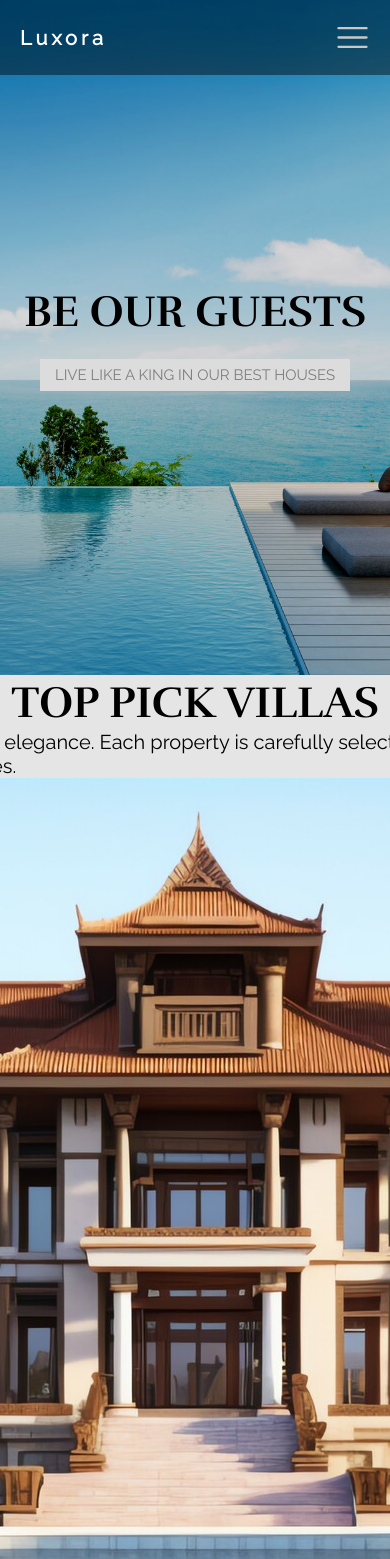
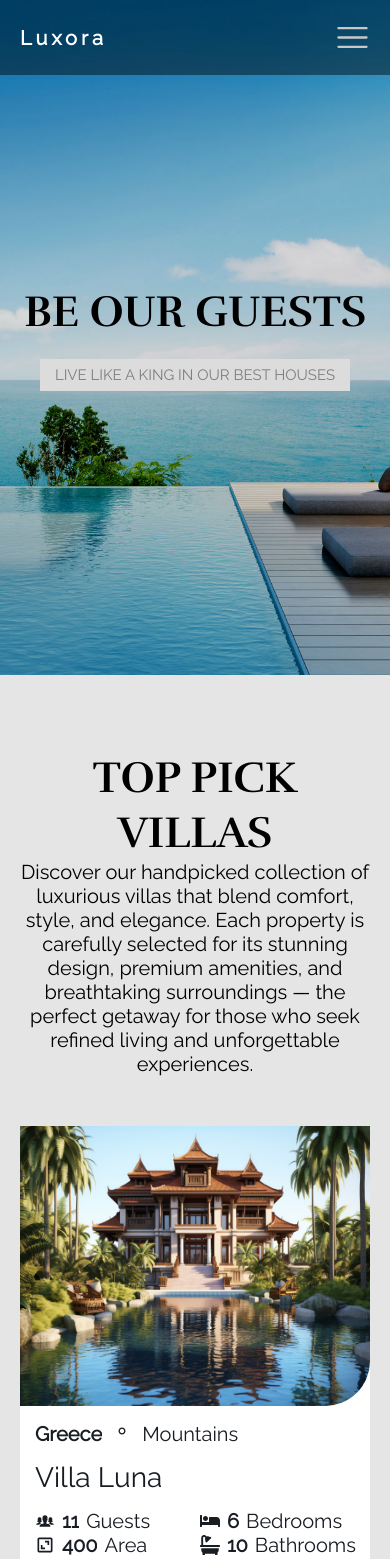
Before and after one commit to kunj-pandya/react-mini-projects, a React (Vite) app in the folder luxora-real-estate/: page / in a window 390 px wide. Shown: the top 1559 px of the page. Built offline with nearby package versions, Linux system fonts and the light colour scheme; a web font is replaced by a local one.

Commit message:
add styling for top villas

```diff
--- a/luxora-real-estate/src/App.css
+++ b/luxora-real-estate/src/App.css
@@ -219,6 +219,162 @@ h5 {
     }
 }
 
+/*************************TOP VILLAS STYLING***************************************************/
+#topVillas {
+    display: flex;
+    flex-direction: column;
+    justify-content: center;
+    align-items: center;
+    padding: 75px 20px;
+    max-width: 1500px;
+    min-width: 1500px;
+}
+
+#topVillas p {
+    max-width: 1280px;
+    text-align: center;
+    margin-bottom: 50px;
+}
+
+.villasContainer {
+    display: flex;
+    flex-wrap: wrap;
+    justify-content: space-between;
+    width: 100%;
+}
+
+.villasContainer .card {
+    width: 432px;
+    height: 460px;
+    display: flex;
+    flex-direction: column;
+    background: #ffffff;
+    margin-bottom: 30px;
+    position: relative;
+    text-decoration: none;
+    color: #181d24;
+}
+
+.villasContainer .card img {
+    width: 100%;
+    height: 280px;
+    border-bottom-right-radius: 45px;
+    margin-bottom: 15px;
+}
+
+.villasContainer .card .location_text {
+    display: flex;
+    align-items: center;
+    gap: 10px;
+    margin-bottom: 15px;
+    padding-left: 15px;
+}
+
+.villasContainer .card .location_text span:first-child {
+    font-weight: bold;
+}
+
+.villasContainer .card .title_text {
+    font-size: 28px;
+    font-weight: 500;
+    margin-bottom: 15px;
+    padding-left: 15px;
+}
+
+.villasContainer .card .specifications {
+    display: flex;
+    flex-wrap: wrap;
+    padding-left: 15px;
+}
+
+.villasContainer .card .specifications .spec {
+    width: 165px;
+    display: flex;
+    align-items: center;
+    gap: 7px;
+}
+
+.villasContainer .card .specifications .spec span {
+    font-weight: bold;
+}
+
+.villasContainer .card .badge {
+    position: absolute;
+    background: #f5e9d6;
+    color: #111;
+    top: 20px;
+    left: 30px;
+    font-size: 20px;
+    border-bottom-right-radius: 20px;
+    padding: 8px 15px;
+}
+
+.villasContainer .card .badge span {
+    font-weight: bold;
+}
+
+@media (max-width: 1520px) {
+    #topVillas {
+        min-width: 100%;
+    }
+}
+
+@media (max-width: 1366px) {
+    .villasContainer .card {
+        width: 360px;
+        height: 460px;
+    }
+}
+
+@media (max-width: 1155px) {
+    .villasContainer {
+        justify-content: center;
+        gap: 15px;
+    }
+
+    .villasContainer .card {
+        width: 460px;
+        height: 460px;
+    }
+}
+
+@media (max-width: 980px) {
+    .villasContainer .card {
+        width: 360px;
+        height: 460px;
+    }
+}
+
+@media (max-width: 980px) {
+    .villasContainer {
+        gap: 0;
+    }
+
+    .villasContainer .card {
+        width: 460px;
+        height: 460px;
+    }
+}
+
+@media (max-width: 500px) {
+    .villasContainer .card {
+        width: 100%;
+    }
+}
+
+@media (max-width: 388px) {
+    .villasContainer .card {
+        height: fit-content;
+        padding-bottom: 20px;
+    }
+
+    .villasContainer .card .specifications {
+        flex-direction: column;
+        gap: 10px;
+    }
+}
+
+
 
 /***********************************FOOTER STYLING**************************************************/
 .otherPage_footer {
```
